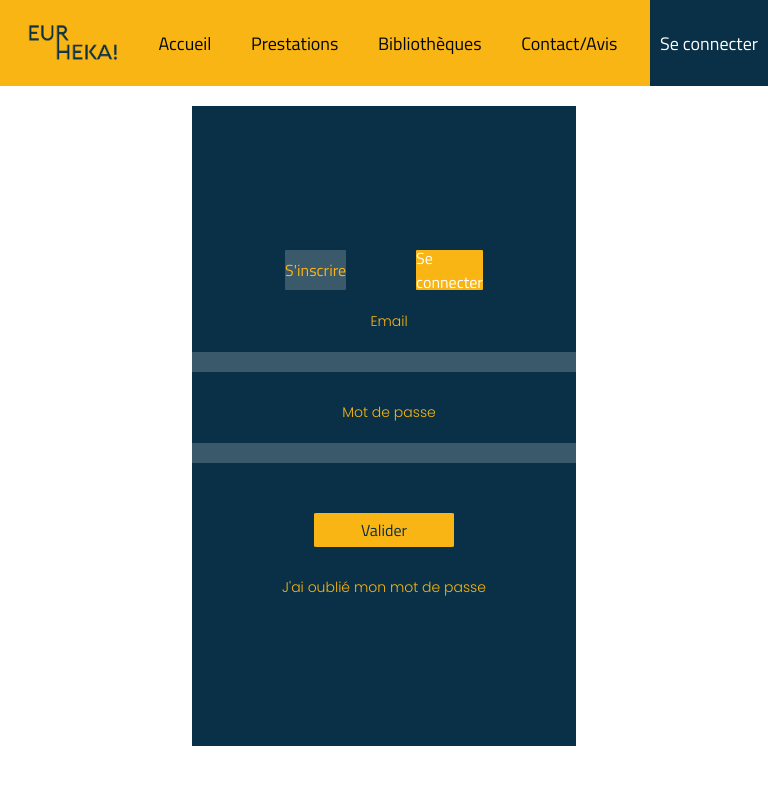
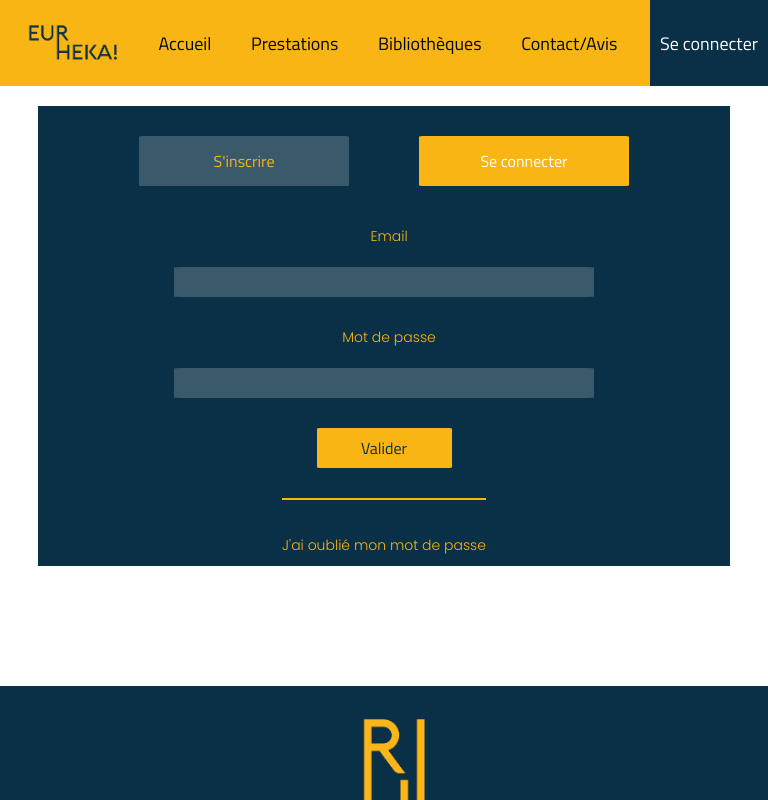
Before and after one commit to WildCodeSchool/remote2q4-21-p3-eurheka-front, a React (Create React App) app: page /login in a window 768 px wide. Both pictures are taken after a click on the element "Se connecter". Shown: the top 800 px of the page. Built offline with nearby package versions, Linux system fonts and the light colour scheme; no server answers.

Commit message:
css ok 768 to 1024

```diff
--- a/src/components/log-forms/Log.css
+++ b/src/components/log-forms/Log.css
@@ -114,5 +114,41 @@
 }
 
 @media screen and (min-width: 768px) and (max-width: 1024px) {
+    .connection-form {
+        width: 90%;
+        height: 100%;
+        display: flex;
+        flex-direction: column;
+    }
+
+    .form-container {
+        width: 100%;
+        height: 100%;
+
+        display: flex;
+    }
+
+    .btn-container {
+        width: 90%;
+        display: flex;
+        flex-direction: row;
+        margin: 20px;
+    }
+
+    .active-btn {
+        width: 250px;
+        height: 50px;
+        margin-left: 35px;
+        margin-right: 35px;
+        font-size: 16px;
+    }
+
+    .off-btn {
+        width: 250px;
+        height: 50px;
+        margin-left: 35px;
+        margin-right: 35px;
+        font-size: 16px;
+    }
 
 }
--- a/src/components/log-forms/SignInForm.css
+++ b/src/components/log-forms/SignInForm.css
@@ -36,7 +36,6 @@
     font-family: var(--title-font);
     font-size: 14px;
     font-weight: 300;
-    margin-left: 10px;
 }
 
 .input-bigger-in {
@@ -135,5 +134,36 @@
 }
 
 @media screen and (min-width: 768px) and (max-width: 1024px) {
+    .sign-in-email {
+        margin-bottom: 20px;
+        margin-top: 10px;
+    }
 
+    .input-bigger-in {
+        width: 420px;
+        height: 30px;
+        margin: 10px;
+    }
+
+    .label {
+        font-size: 16px;
+        font-weight: 300;
+    }
+
+    .signIn-btn {
+        width: 125px;
+        height: 30px;
+        margin: 10px;
+        margin-top: 0px;
+        margin-bottom: 0px;
+    }
+
+    .forgotLink {
+        font-size: 14px;
+        font-weight: 300;
+        margin-top: 30px;
+        margin-bottom: 10px;
+        padding-top: 35px;
+        border-top: 2px solid var(--main-color-light-text);
+    }
 }
--- a/src/components/log-forms/retreivePassword/RetreivePassword.css
+++ b/src/components/log-forms/retreivePassword/RetreivePassword.css
@@ -12,6 +12,8 @@
 .put-email {
     width: 320px;
     height: 20px;
+    background-color: rgba(255, 255, 255, 0.2);
+    border: none;
 }
 
 .send-password {
--- a/src/pages/login/Login.css
+++ b/src/pages/login/Login.css
@@ -19,6 +19,11 @@
 }
 
 @media screen and (max-width: 390px) {
+    .login {
+        width: 100%;
+        height: auto;
+    }
+
     .login-box {
         width: 80%;
         flex-direction: column;
@@ -27,9 +32,31 @@
 }
 
 @media screen and (min-width: 391px) and (max-width: 767px) {
+    .login {
+        width: 100%;
+        height: auto;
+    }
+
     .login-box {
         width: 90%;
         flex-direction: column;
+        align-items: center;
+        justify-items: center;
         margin: 20px;
     }
 }
+
+@media screen and (min-width: 768px) and (max-width: 1024px) {
+    .login {
+        width: 100%;
+        height: auto;
+    }
+
+    .login-box {
+        width: 90%;
+        flex-direction: column;
+        align-items: center;
+        justify-items: center;
+        margin: 20px;
+    }
+}
```
